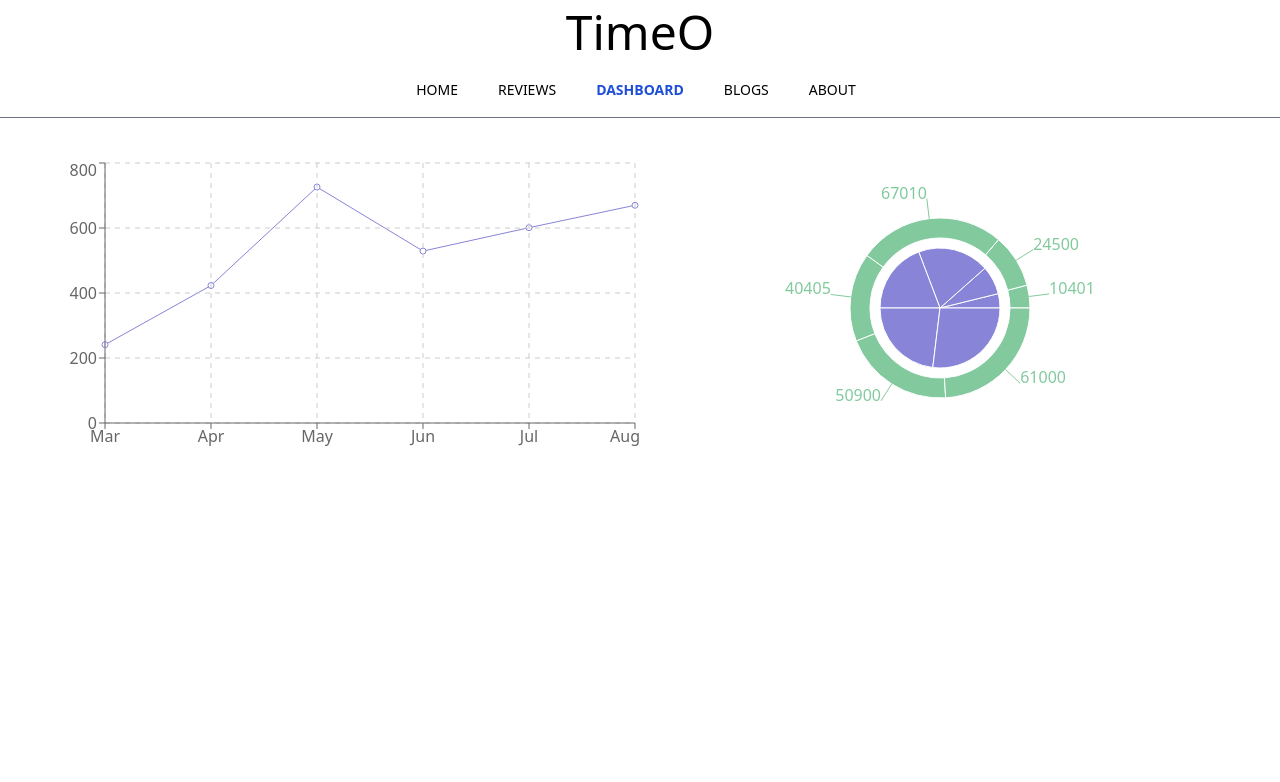
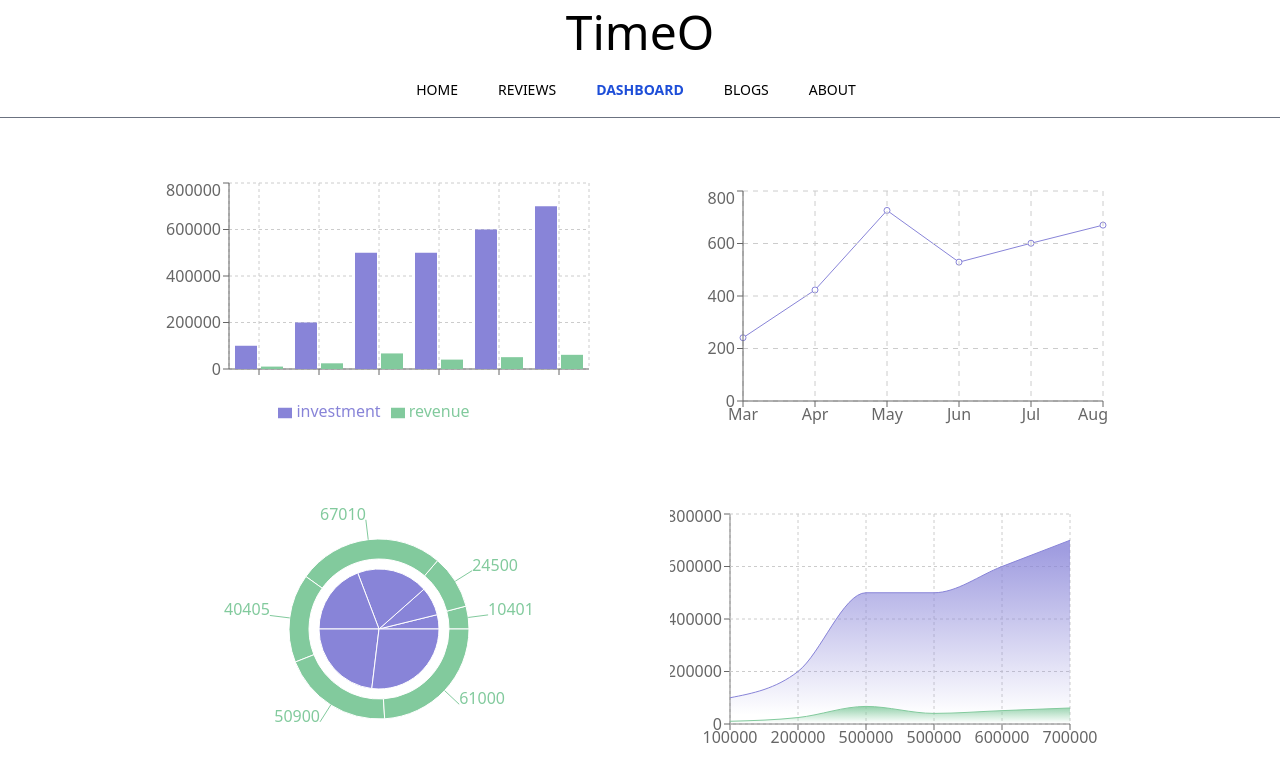
Before and after one commit to sabbir10s/TimeO, a React (Create React App) app: page /dashboard in a window 1280 px wide. Shown: the top 782 px of the page. Built offline with nearby package versions, Linux system fonts and the light colour scheme.

Commit message:
final teach

```diff
--- a/src/Components/Blogs/Blogs.js
+++ b/src/Components/Blogs/Blogs.js
@@ -2,26 +2,36 @@ import React from 'react';
 
 const Blogs = () => {
     return (
-        <div className='mx-10 grid grid-cols-1 md:grid-cols-2 gap-x-8'>
+        <div className='mx-10 grid grid-cols-1'>
             <div className='border shadow-lg p-6'>
-                <h1><span className='font-bold'>Question-1:</span> What is Context API?  Explain purpose of context API.</h1>
+                <h1 className='text-lg mb-4'><span className='font-bold'>Question-1:</span> What is Context API?  Explain purpose of context API.</h1>
                 <h1><span className='font-bold'>Answer:</span> React context allows us to pass down and use (consume) data in whatever component we need in our React app without using props.In other words, React context allows us to share data (state) across our components more easily. React context is great when you are passing data that can be used in any component in your application. React context helps us avoid the problem of props drilling.</h1>
             </div>
             <div className='border shadow-lg p-6'>
-                <h1><span className='font-bold'>Question-2:</span> Difference between inline and block elements</h1>
+                <h1 className='text-lg mb-4'><span className='font-bold'>Question-2:</span> Difference between inline and block elements</h1>
                 <h1><span className='font-bold'>Answer:</span>
                     <br />
-                    <div className='grid grid-cols-2 gap-2 '>
+                    <div className='grid grid-cols-1 md:grid-cols-3 gap-2 '>
                         <div className='border-2 p-3 mt-2'>
+                            <b>Inline</b>
                             <p>01. Its never starts new line for the HTML</p> <br />
-                            <p>02. Inline elements allow other inline elements to sit behind.</p> <br />
-                            <p>03. Inline elements don't have top and bottom margin </p>
+                            <p>02. It's doesn't allows to set a width and height on the element.</p> <br />
+                            <p>03. Inline elements allow other inline elements to sit behind.</p> <br />
+
                         </div>
 
                         <div className='border-2 p-3 mt-2'>
+                            <b>Block</b>
                             <p>01. Block elements always start in a line.</p><br />
-                            <p>02. Block elements doesn't allow other elements to sit behind</p><br />
-                            <p>03. Block elements have top and bottom margin.</p>
+                            <p>02. It's allows to set a width and height on the element.</p><br />
+                            <p>03. Block elements doesn't allow other elements to sit behind</p><br />
+
+                        </div>
+                        <div className='border-2 p-3 mt-2'>
+                            <b>Inline-Block</b>
+                            <p>01. It doesn't start on a new line.</p><br />
+                            <p>02. It's allows to set a width and height on the element.</p><br />
+                            <p>03. Inline-Block elements have top and bottom margin.</p>
                         </div>
 
                     </div>
--- a/src/Components/Dashboard/MyChart.js
+++ b/src/Components/Dashboard/MyChart.js
@@ -1,67 +1,32 @@
-// import React, { useEffect, useState } from 'react';
-import { CartesianGrid, Line, LineChart, Pie, PieChart, Tooltip, XAxis, YAxis } from 'recharts';
+import React, { useEffect, useState } from 'react';
+import { Area, AreaChart, Bar, BarChart, CartesianGrid, Legend, Line, LineChart, Pie, PieChart, Tooltip, XAxis, YAxis } from 'recharts';
 
 const MyChart = () => {
-    // const [data2, setData2] = useState({})
+    const [data, setData] = useState({})
 
-    // useEffect(() => {
-    //     fetch('data.json')
-    //         .then(res => res.json())
-    //         .then(data => {
-    //             data.map(d => setData2(d))
+    useEffect(() => {
+        fetch('data.json')
+            .then(res => res.json())
+            .then(data =>setData(data))
 
-    //         }
-    //         )
-    // }, [])
+    }, [])
 
-    // const data = {
-    //     sell: data2.sell,
-    //     month: data2.month
-    // }
-    // console.log(data);
-    // console.log(data.name);
-    const data = [
-        {
-            "month": "Mar",
-            "investment": 100000,
-            "sell": 241,
-            "revenue": 10401
-        },
-        {
-            "month": "Apr",
-            "investment": 200000,
-            "sell": 423,
-            "revenue": 24500
-        },
-        {
-            "month": "May",
-            "investment": 500000,
-            "sell": 726,
-            "revenue": 67010
-        },
-        {
-            "month": "Jun",
-            "investment": 500000,
-            "sell": 529,
-            "revenue": 40405
-        },
-        {
-            "month": "Jul",
-            "investment": 600000,
-            "sell": 601,
-            "revenue": 50900
-        },
-        {
-            "month": "Aug",
-            "investment": 700000,
-            "sell": 670,
-            "revenue": 61000
-        }
-    ]
     return (
-        <div className='grid grid-cols-1 md:grid-cols-2'>
-            <div>
-                <LineChart width={600} height={300} data={data}>
+        <div className='grid gap-5 grid-cols-1 md:grid-cols-2 mx-10'>
+
+            <div className='m-5'>
+                <BarChart width={430} height={250} data={data}>
+                    <CartesianGrid strokeDasharray="3 3" />
+                    <XAxis dataKey="name" />
+                    <YAxis />
+                    <Tooltip />
+                    <Legend />
+                    <Bar dataKey="investment" fill="#8884d8" />
+                    <Bar dataKey="revenue" fill="#82ca9d" />
+                </BarChart>
+            </div>
+            <div className='m-7'>
+                <LineChart width={430} height={250} data={data}>
                     <Line dataKey="sell" stroke="#8884d8"></Line>
                     <CartesianGrid stroke="#ccc" strokeDasharray="5 5" />
                     <XAxis dataKey="month"></XAxis>
@@ -69,12 +34,34 @@ const MyChart = () => {
                     <Tooltip />
                 </LineChart>
             </div>
-            <div>
-                <PieChart width={600} height={300} data={data}>
+            <div className='m-5'>
+                <PieChart width={430} height={250} data={data}>
                     <Pie data={data} dataKey="investment" cx="50%" cy="50%" outerRadius={60} fill="#8884d8" />
                     <Pie data={data} dataKey="revenue" cx="50%" cy="50%" innerRadius={70} outerRadius={90} fill="#82ca9d" label />
                     <Tooltip />
                 </PieChart>
+            </div>
+
+            <div className='m-5'>
+                <AreaChart width={430} height={250} data={data}
+                    margin={{ top: 10, right: 30, left: 0, bottom: 0 }}>
+                    <defs>
+                        <linearGradient id="colorUv" x1="0" y1="0" x2="0" y2="1">
+                            <stop offset="5%" stopColor="#8884d8" stopOpacity={0.8} />
+                            <stop offset="95%" stopColor="#8884d8" stopOpacity={0} />
+                        </linearGradient>
+                        <linearGradient id="colorPv" x1="0" y1="0" x2="0" y2="1">
+                            <stop offset="5%" stopColor="#82ca9d" stopOpacity={0.8} />
+                            <stop offset="95%" stopColor="#82ca9d" stopOpacity={0} />
+                        </linearGradient>
+                    </defs>
+                    <XAxis dataKey="investment" />
+                    <YAxis />
+                    <CartesianGrid strokeDasharray="3 3" />
+                    <Tooltip />
+                    <Area type="monotone" dataKey="investment" stroke="#8884d8" fillOpacity={1} fill="url(#colorUv)" />
+                    <Area type="monotone" dataKey="revenue" stroke="#82ca9d" fillOpacity={1} fill="url(#colorPv)" />
+                </AreaChart>
             </div>
         </div>
     );
--- a/src/Components/Header/Header.js
+++ b/src/Components/Header/Header.js
@@ -3,7 +3,7 @@ import CustomLink from '../CustomLink/CustomLink';
 
 const Header = () => {
     return (
-        <div className='sticky top-0 bg-white'>
+        <div>
             <p className='text-center text-5xl py-2'>TimeO</p>
             <div className="text-sm font-medium text-center text-black-100 border-b border-gray-500 dark:text-gray-400 dark:border-gray-700 mb-5">
                 <ul className="flex flex-wrap justify-center -mb-px">
--- a/src/Components/Home/Home.js
+++ b/src/Components/Home/Home.js
@@ -3,7 +3,7 @@ import { Link } from 'react-router-dom';
 import useReviews from '../../Hooks/useReviews';
 import SingleReview from '../SingleReview/SingleReview';
 import { FaAngleDoubleRight } from 'react-icons/fa';
-import { BeakerIcon } from '@heroicons/react/solid'
+
 
 const Home = () => {
     const [reviews, setReviews] = useReviews();
--- a/src/Components/SingleReview/SingleReview.js
+++ b/src/Components/SingleReview/SingleReview.js
@@ -9,7 +9,7 @@ const SingleReview = ({ review }) => {
                 <img className='rounded-full w-12' src={picture} alt="Customer_Image" />
                 <p className='font-bold'>{name} </p>
             </div>
-            <p className='text-amber-600'>Rating {rating} out of 5</p>
+            <p className='text-amber-600'>Rating {rating} out of 5 </p>
             <p><small>{_review}</small></p>
         </div>
     );
```
Also changed, not shown: 1 other file (tests, documents, lock files or other folders).
